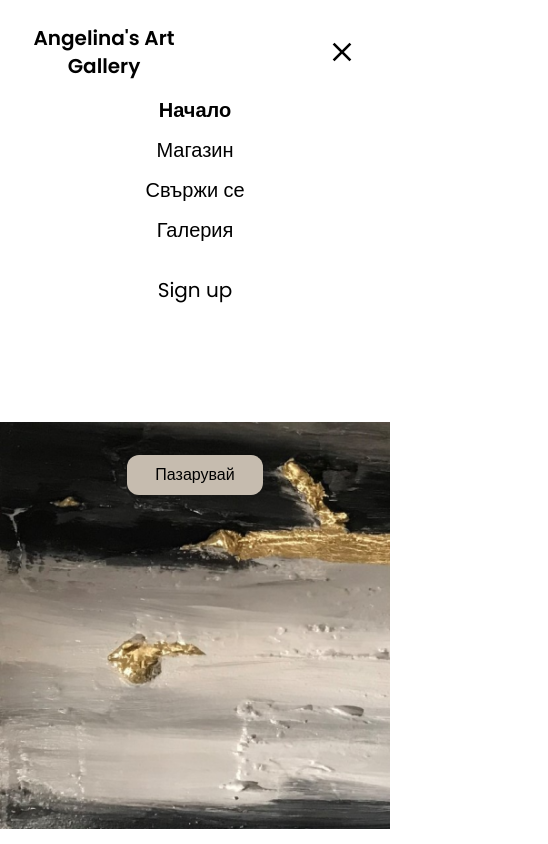
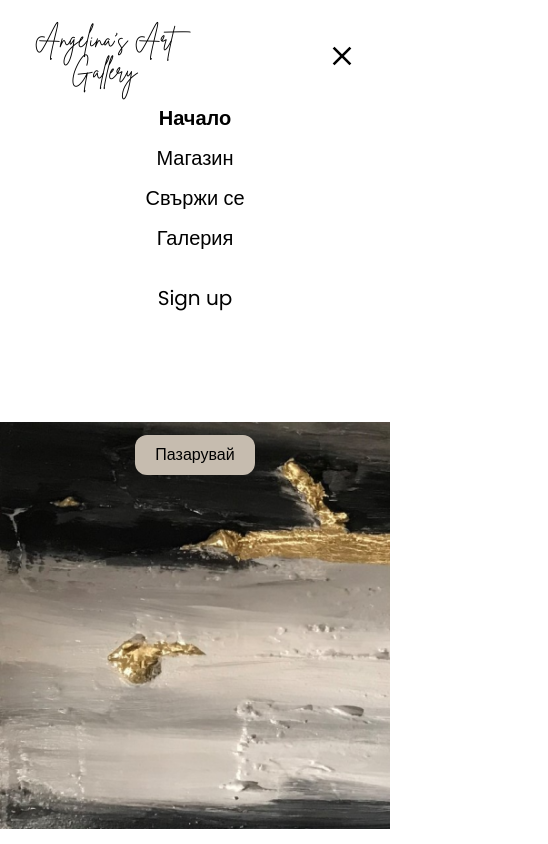
Before and after one commit to bulgarianSamurai123/art-gallery-angelina-new, a Next.js app: page / in a window 390 px wide. Both pictures are taken after a click on the picture 342 px from the left and 56 px from the top of the page. Shown: the top 844 px of the page, 548 px wide, since content can reach past the window. Built offline with nearby package versions, Linux system fonts and the light colour scheme.

Commit message:
fixed the responsive design

```diff
--- a/components/layout/Section.js
+++ b/components/layout/Section.js
@@ -1,7 +1,7 @@
 import React from "react";
 
 const Section = ({ children }) => {
-  return <section className="mx-8 lg:mx-20 xl:mx-32 xl:mt-20 xl:mb-40">{children}</section>;
+  return <section className="mx-8 lg:mx-20 xl:mx-32 xl:mt-20 xl:mb-40 overflow-x-hidden">{children}</section>;
 };
 
 export default Section;
--- a/components/navigation/NavDropdown.js
+++ b/components/navigation/NavDropdown.js
@@ -4,10 +4,13 @@ import Image from "next/image";
 
 import CustomDropDownLink from "../ui/navigation/CustomDropDownLink";
 
-const NavBarDropdown = (props) => {
-  const { router, toggleDropdown, setToggleDropdown, isLoggedIn, links } =
-    props;
-
+const NavBarDropdown = ({
+  router,
+  toggleDropdown,
+  setToggleDropdown,
+  isLoggedIn,
+  links,
+}) => {
   return (
     <motion.div
       className="pt-6 absolute z-10 top-0 left-0 w-full h-1/2 bg-white sm:hidden"
@@ -20,7 +23,7 @@ const NavBarDropdown = (props) => {
       exit="hidden"
     >
       <div className="flex flex-row justify-between px-8">
-        <h1 className="text-xl font-semibold w-[9rem] text-center">
+        <h1 className="text-2xl w-[9rem] text-center font-brittany">
           Angelina's Art Gallery
         </h1>
 
@@ -39,7 +42,7 @@ const NavBarDropdown = (props) => {
             key={link.id}
             router={router}
             destination={link.destination}
-            closeDropdown={setToggleDropdown}
+            closeDropdown={() => setToggleDropdown(false)}
           >
             {link.title}
           </CustomDropDownLink>
--- a/components/pages/home/Hero.js
+++ b/components/pages/home/Hero.js
@@ -9,11 +9,11 @@ const Hero = () => {
   return (
     <div className="pb-36">
       <div className="absolute w-full h-[85%] right-0 top-28 bg-background-home bg-cover bg-no-repeat -z-10" />
-      <div className="h-[70vh]  flex flex-col items-center justify-center">
-        <h1 className="pb-3 text-3xl text-white font-brittany">
+      <div className="h-[70vh] flex flex-col items-center justify-center">
+        <h1 className="pb-3 text-2xl sm:text-3xl text-white font-brittany">
           Angelina's Art Gallery
         </h1>
-        <p className="pb-5 text-xl text-white">
+        <p className="pb-5 text-sm sm:text-xl text-white">
           Текстуриран. Минималистичен. Изкуство.
         </p>
         <Button onClick={() => router.push("/products")}>Пазарувай</Button>
--- a/components/pages/home/Testimonials.js
+++ b/components/pages/home/Testimonials.js
@@ -5,7 +5,7 @@ import Testimonial from "../../ui/Testimonial";
 const Testimonials = () => {
   return (
     <div className="mt-32 flex flex-row gap-10">
-      <Testimonial name="- Име" className="invisible lg:visible">
+      <Testimonial name="- Име" className="hidden lg:block">
         Lorem ipsum dolor sit amet consectetur. Congue mi cras egestas egestas
         molestie condimentum. Non posuere posuere tempor venenatis amet augue
         dolor.
@@ -15,7 +15,7 @@ const Testimonials = () => {
         molestie condimentum. Non posuere posuere tempor venenatis amet augue
         dolor.
       </Testimonial>
-      <Testimonial name="- Име" className="invisible md:visible">
+      <Testimonial name="- Име" className="hidden md:block">
         Lorem ipsum dolor sit amet consectetur. Congue mi cras egestas egestas
         molestie condimentum. Non posuere posuere tempor venenatis amet augue
         dolor.
--- a/components/ui/Button.js
+++ b/components/ui/Button.js
@@ -3,7 +3,7 @@ import React from "react";
 const Button = (props) => {
   return (
     <button
-      className={`${props.className} mt-3 bg-gray-730 hover:bg-gray-800 active:bg-gray-600 px-7 py-2 rounded-xl`}
+      className={`${props.className} mt-3 bg-gray-730 hover:bg-gray-800 active:bg-gray-600 px-5 md:px-7 py-2 rounded-xl text-base`}
       type={props.type || "button"}
       onClick={props.onClick}
       disabled={props.disabled}
--- a/components/ui/Testimonial.js
+++ b/components/ui/Testimonial.js
@@ -2,9 +2,9 @@ import React from "react";
 
 const Testimonial = (props) => {
   return (
-    <div className={`text-center flex flex-col items-center gap-6 ${props.className}`}>
+    <div className={` text-center flex flex-col items-center gap-6 ${props.className}`}>
       <img src="/assets/quote.svg" alt="Quote Icon" />
-      <p className="text-gray-490 text-xl font-light italic">
+      <p className="text-gray-490 text-base sm:text-xl font-light italic">
         {props.children}
       </p>
       <span className="text-gray-490">{props.name}</span>
--- a/components/ui/navigation/CustomDropDownLink.js
+++ b/components/ui/navigation/CustomDropDownLink.js
@@ -3,7 +3,7 @@ import Link from "next/link";
 import { motion } from "framer-motion";
 
 const CustomDropDownLink = (props) => {
-  const { router, destination, children, closeDropDown } = props;
+  const { router, destination, children, closeDropdown } = props;
   const isActive = router.asPath === destination;
 
   return (
@@ -18,7 +18,7 @@ const CustomDropDownLink = (props) => {
         href={destination}
         passHref
       >
-        {children}
+        <button onClick={closeDropdown}>{children}</button>
       </Link>
     </motion.div>
   );
--- a/pages/index.js
+++ b/pages/index.js
@@ -1,4 +1,4 @@
-import React, { Fragment } from "react";
+ import React, { Fragment } from "react";
 import Head from "next/head";
 
 import Section from "../components/layout/Section";
```
Also changed, not shown: 1 other file (tests, documents, lock files or other folders).
